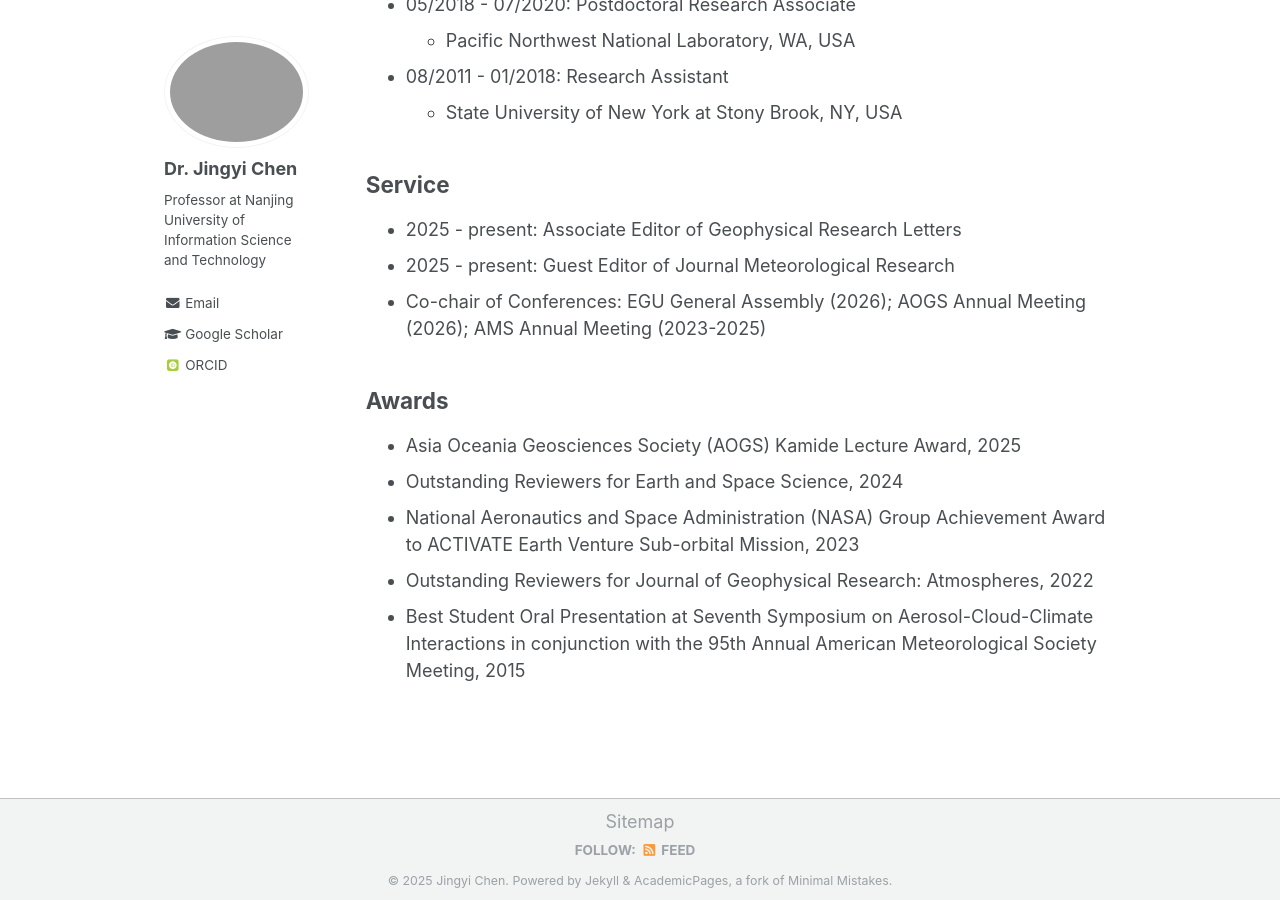
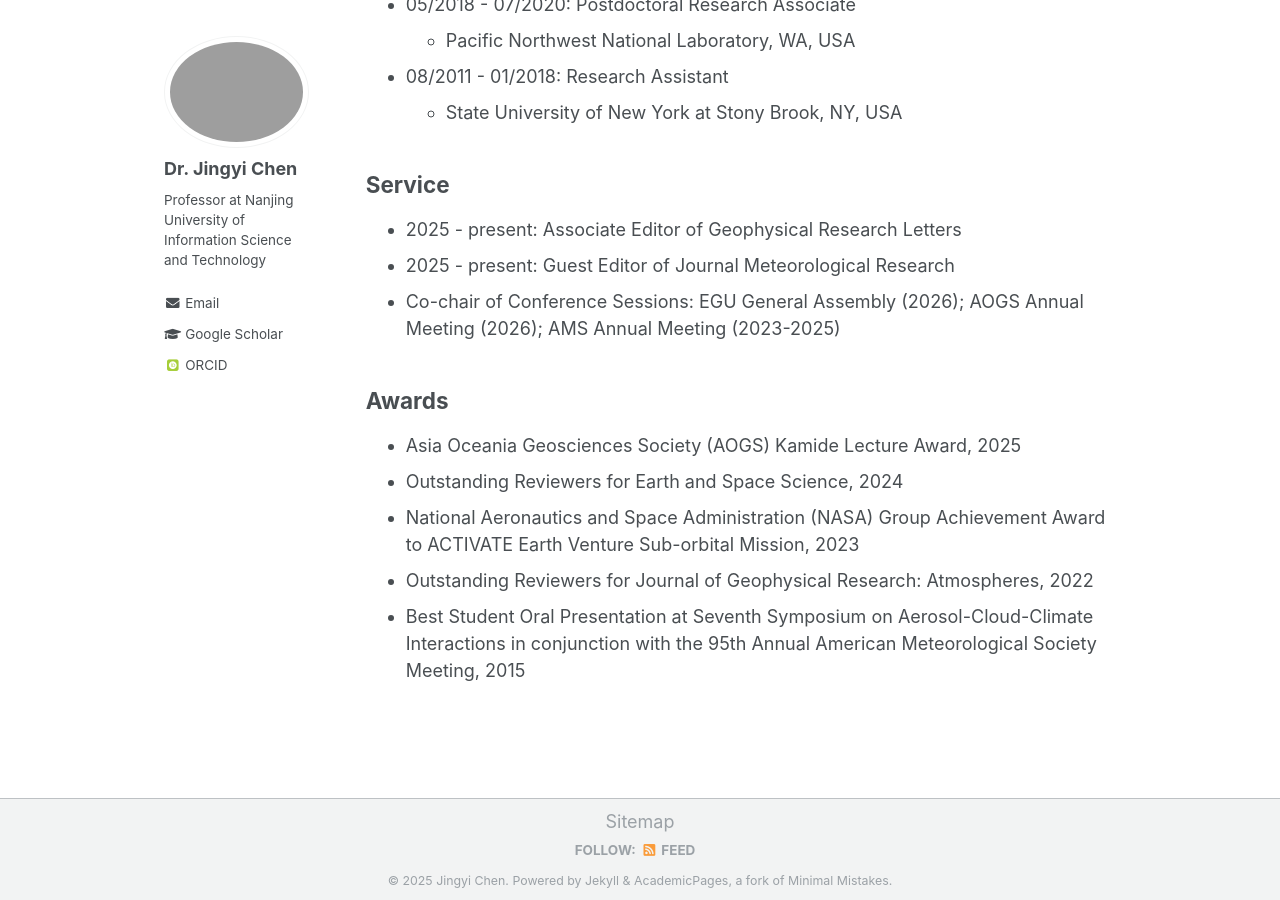
Before and after one commit to Jingyi-Chen/jingyi-chen.github.io, a Jekyll site: the page built from _pages/cv.md, in a window 1280 px wide and 900 px high, scrolled down 541 px. Built offline with Jekyll 4.4.1, drawn with Linux system fonts in a browser that asks for light colours; some web fonts are replaced.

Commit message:
Update title for conference co-chairing roles

```diff
--- a/_pages/cv.md
+++ b/_pages/cv.md
@@ -30,7 +30,7 @@ Service
 ---
 * 2025 - present: Associate Editor of Geophysical Research Letters
 * 2025 - present: Guest Editor of Journal Meteorological Research
-* Co-chair of Conferences: EGU General Assembly (2026); AOGS Annual Meeting (2026); AMS Annual Meeting (2023-2025)
+* Co-chair of Conference Sessions: EGU General Assembly (2026); AOGS Annual Meeting (2026); AMS Annual Meeting (2023-2025)
 
 Awards
 ---
```
